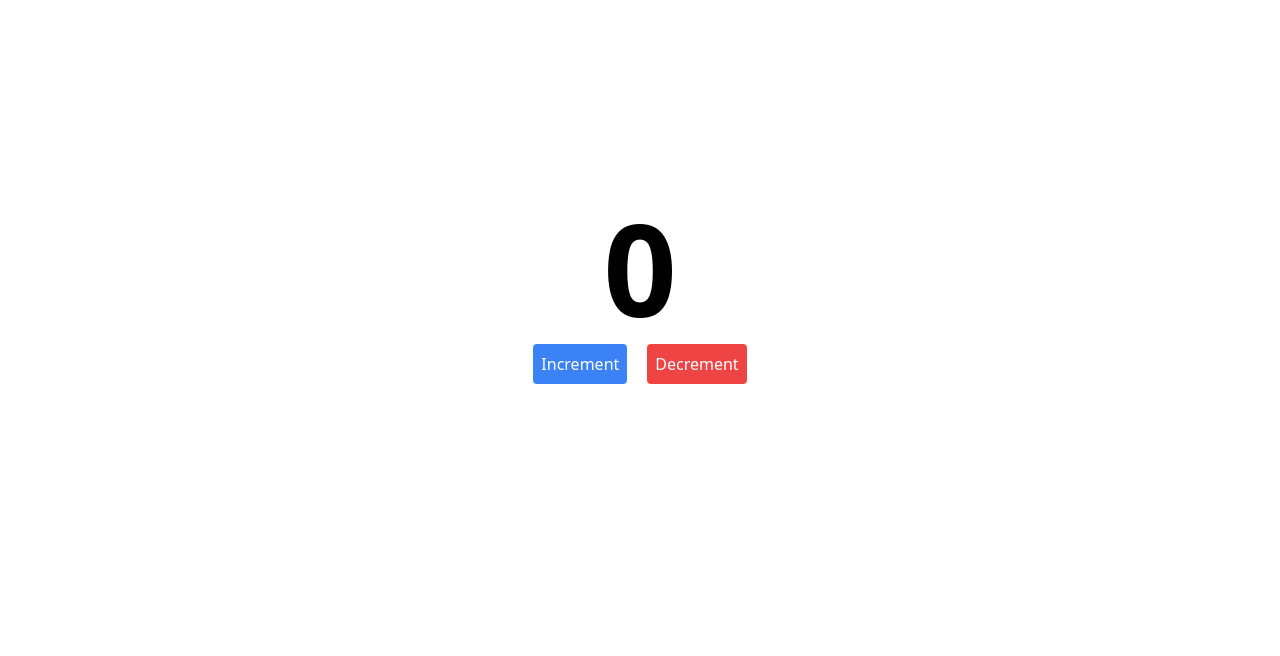
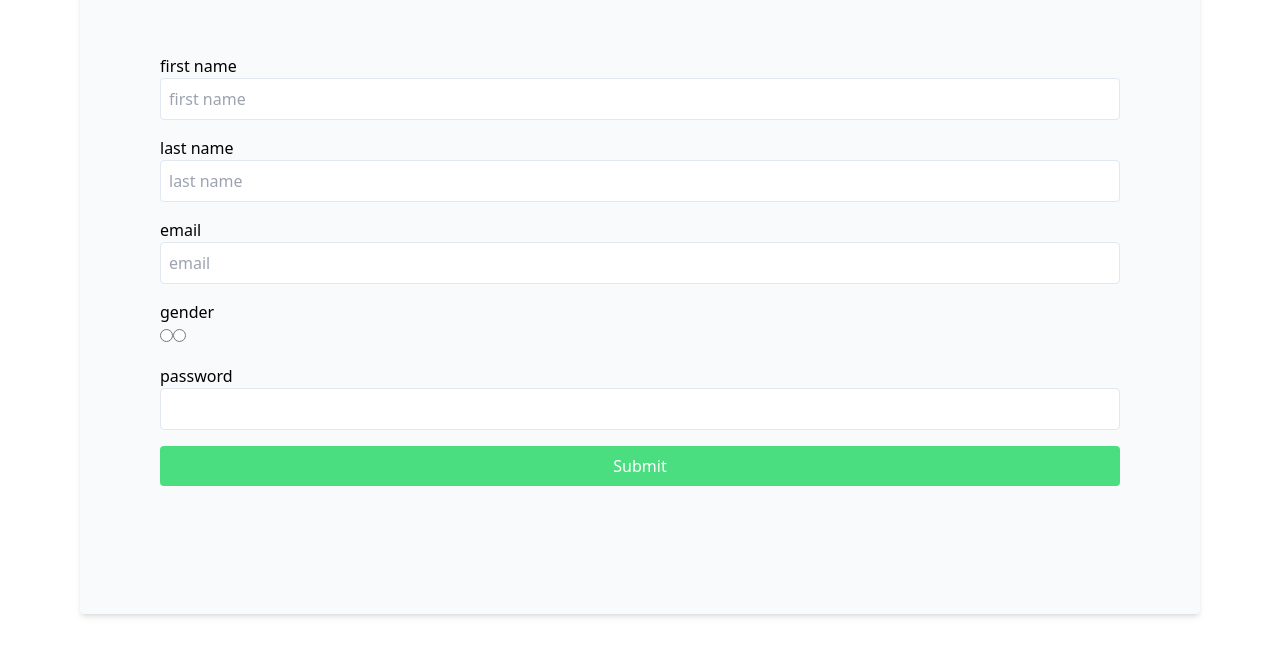
Before and after one commit to Mark-Alexis-Posadas/react-hooks-exercises, a React (Vite) app: page / in a window 1280 px wide. Shown: the part 106-762 px from the top of the page. Built offline with nearby package versions, Linux system fonts and the light colour scheme.

Commit message:
added form input structure

```diff
--- a/src/App.jsx
+++ b/src/App.jsx
@@ -1,9 +1,9 @@
-import Counter from "./UseState/Counter";
+import FormInputs from "./UseState/FormInputs";
 
 const App = () => {
   return (
     <>
-      <Counter />
+      <FormInputs />
     </>
   );
 };
--- /dev/null
+++ b/src/UseState/FormInputs.jsx
@@ -0,0 +1,56 @@
+import { useState } from "react";
+
+export default function FormInputs() {
+  const [firstName, setFirstName] = useState("");
+  const [lastName, setLastName] = useState("");
+  const [email, setEmail] = useState("");
+  const [gender, setGender] = useState("");
+  const [password, setPassword] = useState("");
+  return (
+    <div className="h-screen flex items-center justify-center p-20">
+      <form className="bg-slate-50 shadow-md rounded p-20 w-full h-full">
+        <div className="mb-4">
+          <label>first name</label>
+          <input
+            type="text"
+            className="bg-white border border-slate-200 p-2 rounded w-full"
+            placeholder="first name"
+          />
+        </div>
+        <div className="mb-4">
+          <label>last name</label>
+          <input
+            type="text"
+            className="bg-white border border-slate-200 p-2 rounded w-full"
+            placeholder="last name"
+          />
+        </div>
+        <div className="mb-4">
+          <label>email</label>
+          <input
+            type="email"
+            className="bg-white border border-slate-200 p-2 rounded w-full"
+            placeholder="email"
+          />
+        </div>
+        <div className="mb-4">
+          <label>gender</label>
+          <div>
+            <input type="radio" />
+            <input type="radio" />
+          </div>
+        </div>
+        <div className="mb-4">
+          <label>password</label>
+          <input
+            type="password"
+            className="bg-white border border-slate-200 p-2 rounded w-full"
+          />
+        </div>
+        <button className="w-full text-white bg-green-400 rounded p-2">
+          Submit
+        </button>
+      </form>
+    </div>
+  );
+}
```
